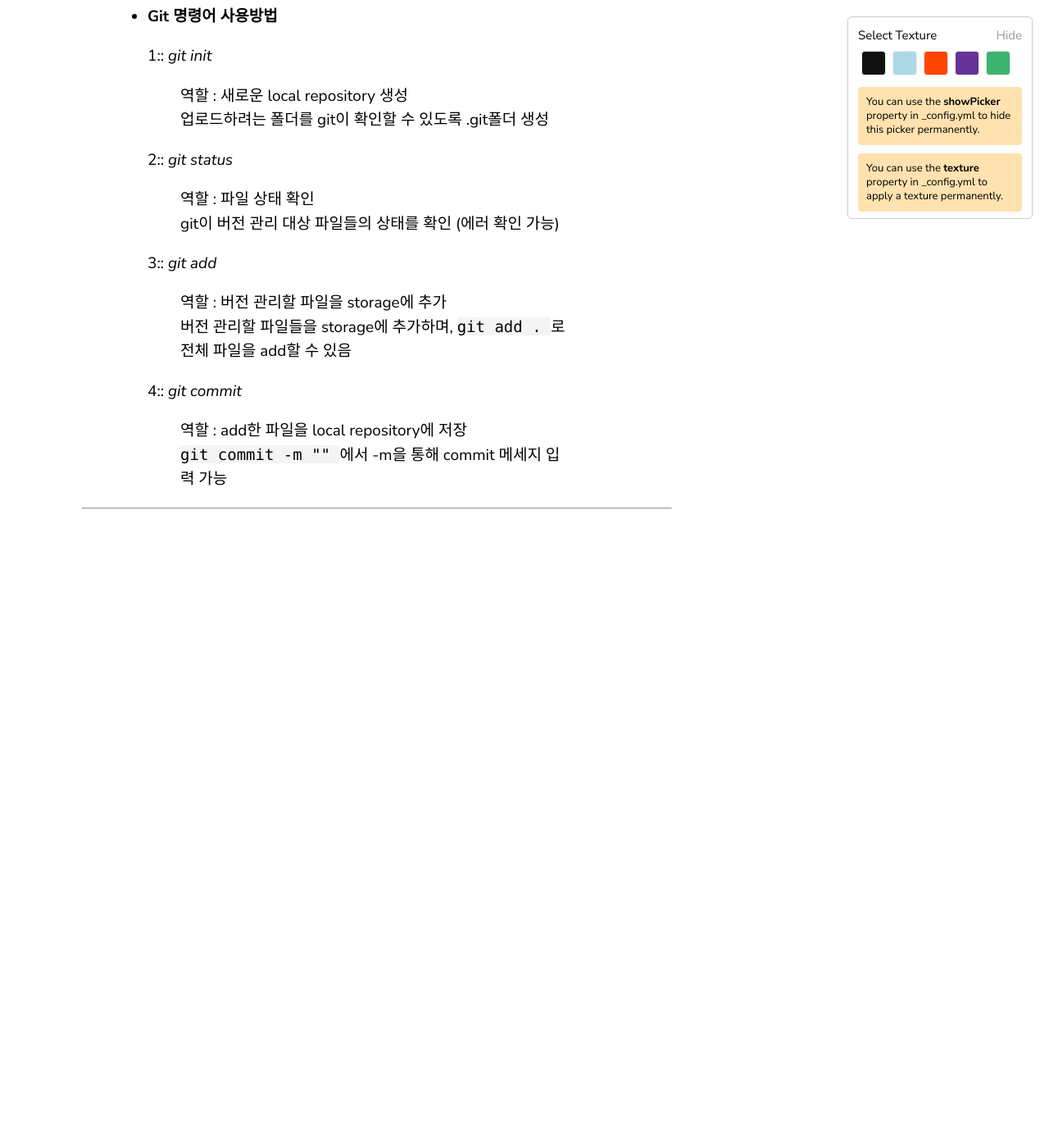
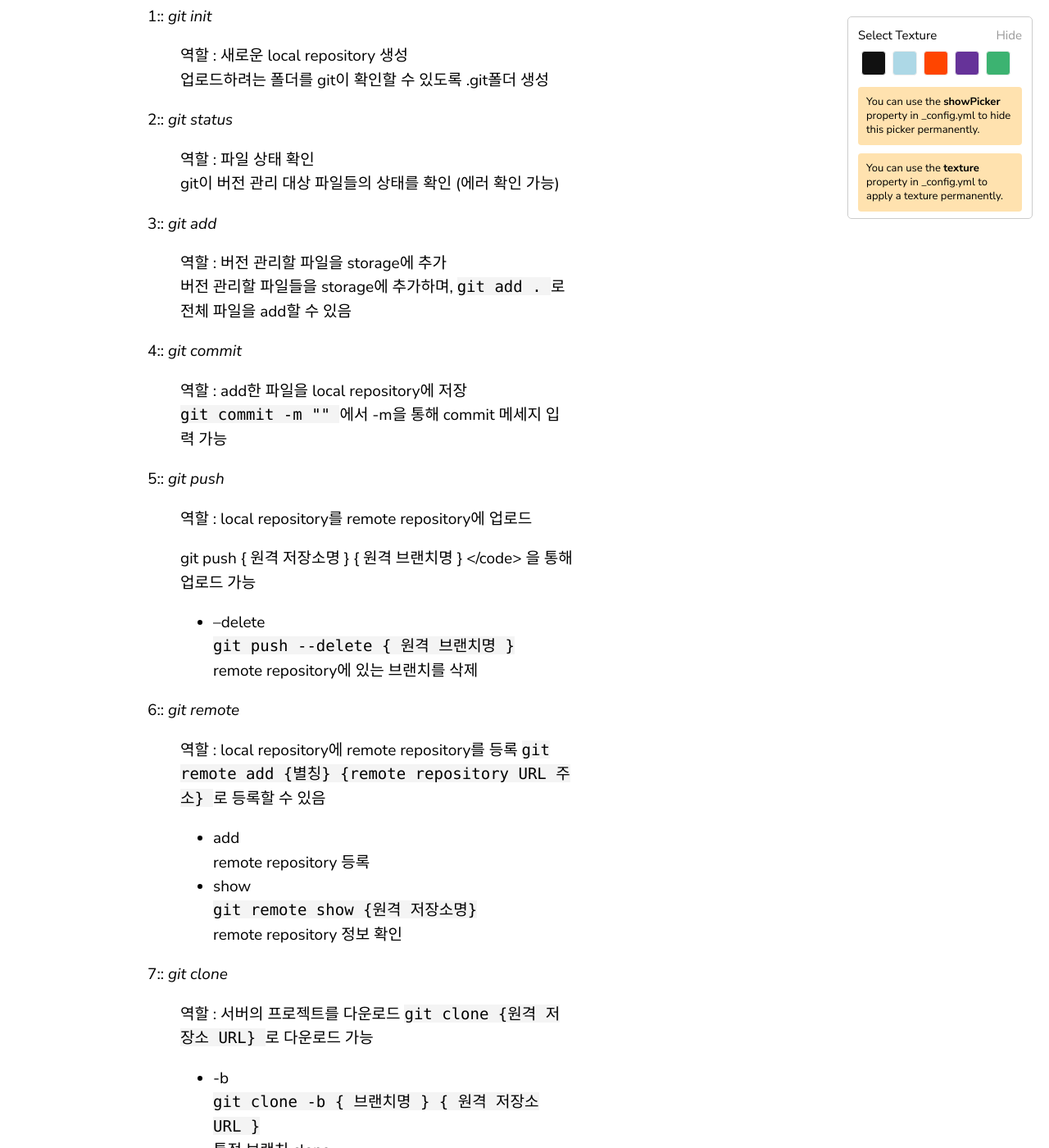
Before and after one commit to ytw060309/blog, a Jekyll site: the page built from _posts/2020-05-24-블로그-테스트.markdown, in a window 1280 px wide and 1400 px high, scrolled down 1201 px. Shown: the whole window at 82% size. Built offline with Jekyll 4.4.1, drawn with Linux system fonts in a browser that asks for light colours; before the commit the page ends 1831 px from its top, so only the background shows below that; some of the changed text lies outside the part shown.

Commit message:
linux cmd info

```diff
--- a/_posts/2020-05-24-블로그-테스트.markdown
+++ b/_posts/2020-05-24-블로그-테스트.markdown
@@ -50,7 +49,68 @@ categories: Javascript NodeJS
 >   >   > git commit -m ""
 >   >   > </code> 에서 -m을 통해 commit 메세지 입력 가능
 
+>   > 5:: _git push_
+>   >   > 역할 : local repository를 remote repository에 업로드
+>   >   >
+>   >   >  git push { 원격 저장소명 } { 원격 브랜치명 }
+>   >   > </code> 을 통해 업로드 가능
+>   >   > - --delete
+>   >   > <code>git push --delete { 원격 브랜치명 }</code>
+>   >   > remote repository에 있는 브랜치를 삭제
+
+>   > 6:: _git remote_
+>   >   > 역할 : local repository에 remote repository를 등록
+>   >   > <code>
+>   >   > git remote add {별칭} {remote repository URL 주소}
+>   >   > </code> 로 등록할 수 있음
+>   >   > - add
+>   >   > remote repository 등록
+>   >   > - show
+>   >   > <code>git remote show {원격 저장소명}</code>
+>   >   > remote repository 정보 확인
+
+>   > 7:: _git clone_
+>   >   > 역할 : 서버의 프로젝트를 다운로드
+>   >   > <code>
+>   >   > git clone {원격 저장소 URL}
+>   >   > </code>로 다운로드 가능
+>   >   > - -b
+>   >   > <code>git clone -b { 브랜치명 } { 원격 저장소 URL }</code>
+>   >   > 특정 브랜치 clone
+
+>   > 8:: _git pull_
+>   >   > 역할 : 서버의 프로젝트를 다운로드하고, local repository와 비교하여 병합을 하고, local repository에 저장( add )까지 수행
+>   >   > <code>
+>   >   > git pull { 원격 저장소 별명 } { 브랜치명 }
+>   >   > </code>
+>   >   > - --rebase
+>   >   > <code>git clone --rebase { 브랜치명 } { 원격 저장소 URL }</code>
+>   >   > merge방식이 아닌, rebase방식으로 병합 (log가 더 깔끔)
+
+* * *
+
+> ## II. 파일 디렉토리 선택 (Linux)
+
+> **이동 명령어 : cd**
+
+> **ls ( list directory contents) 사용법**
+>   > 1. cd [디렉토리 경로] : [디렉토리 경로]로 이동
+>   > 2. cd .              : 현재 디랙토리
+>   > 3. cd ..             : 한단계 상위 디렉토리
+>   > 4. cd /              : 최상위 디렉토리로 이동
+>   > 5. cd $변수명         : 변수에 저장된 디렉토리로 이동
+>   > 6. cd -              : 이전 경로 선택
 
 
+> **탐색 명령어 : ls**
 
-* * *
+> **cd (change directory) 사용법**
+>   > ls {옵션} {파일/디렉토리}의 형태로 사용
+
+>   > - 옵션
+>   > 1. ls            현재 위치 파일 이름 표시
+>   > 2. ls -a         디렉토리 안의 모든 파일과 디렉토리 표시
+>   > 3. cd -l         파일에 대한 정보를 자세하게 표시 (사용자의 권한, 소유자 그룹, 크기, 날짜 등)
+>   > 4. cd -h         cd -l에서 지정한 크기 등을 사람이 보기 편하게 표시
+>   > 5. cd $변수명     변수에 저장된 디렉토리로 이동
+>   > 6. cd -          이전 경로 선택
```
Also changed, not shown: other parts of _posts/2020-05-24-블로그-테스트.markdown (+1 -2 lines).
